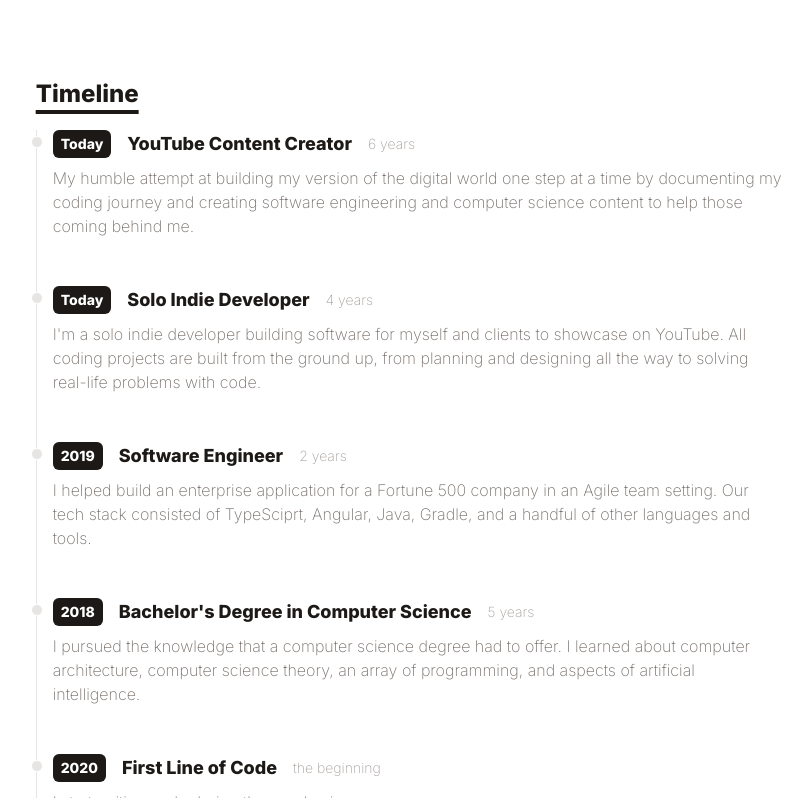
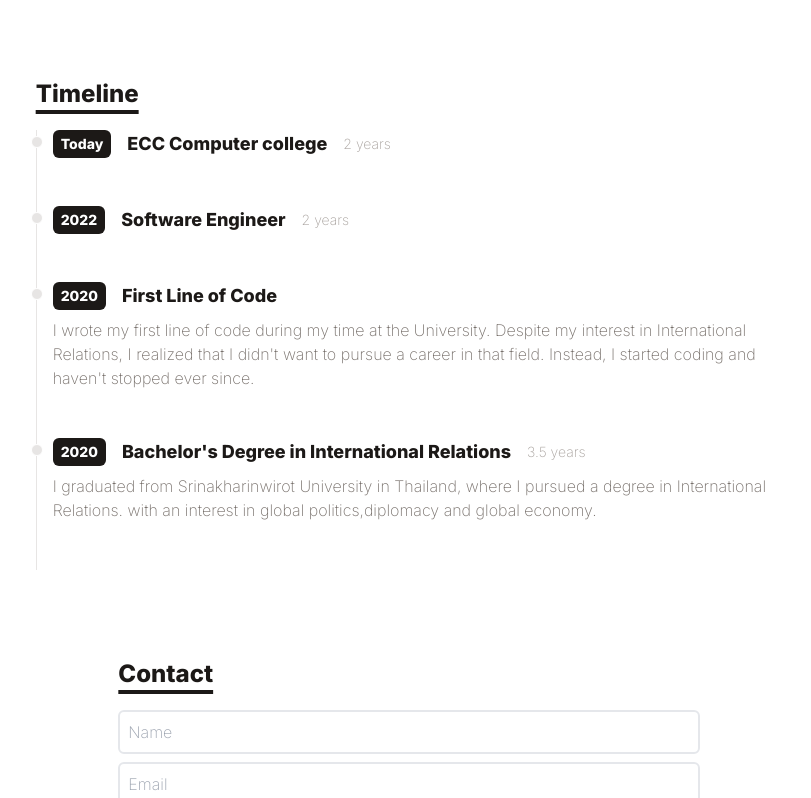
Before and after one commit to EC-9624/portfolio, a React (Vite) app: page / in a window 1280 px wide. Shown: the part 1182-1980 px from the top of the page, without its empty margins (231-1042 px from the left). Built offline with nearby package versions, Linux system fonts and the light colour scheme.

Commit message:
todo update picture

```diff
--- a/src/data/timeline.js
+++ b/src/data/timeline.js
@@ -1,36 +1,28 @@
 export default [
   {
     year: "Today",
-    title: "YouTube Content Creator",
-    duration: "6 years",
-    details:
-      "My humble attempt at building my version of the digital world one step at a time by documenting my coding journey and creating software engineering and computer science content to help those coming behind me.",
+    title: "ECC Computer college",
+    duration: "2 years",
+    details: "",
   },
   {
-    year: "Today",
-    title: "Solo Indie Developer",
-    duration: "4 years",
-    details:
-      "I'm a solo indie developer building software for myself and clients to showcase on YouTube. All coding projects are built from the ground up, from planning and designing all the way to solving real-life problems with code.",
-  },
-  {
-    year: "2019",
+    year: "2022",
     title: "Software Engineer",
     duration: "2 years",
-    details:
-      "I helped build an enterprise application for a Fortune 500 company in an Agile team setting. Our tech stack consisted of TypeSciprt, Angular, Java, Gradle, and a handful of other languages and tools.",
-  },
-  {
-    year: "2018",
-    title: "Bachelor's Degree in Computer Science",
-    duration: "5 years",
-    details:
-      "I pursued the knowledge that a computer science degree had to offer. I learned about computer architecture, computer science theory, an array of programming, and aspects of artificial intelligence.",
+    details: "",
   },
   {
     year: "2020",
     title: "First Line of Code",
-    duration: "the beginning",
-    details: "I start writing code during the pandamic.",
+    duration: "",
+    details:
+      "I wrote my first line of code during my time at the University. Despite my interest in International Relations, I realized that I didn't want to pursue a career in that field. Instead, I started coding and haven't stopped ever since.",
+  },
+  {
+    year: "2020",
+    title: "Bachelor's Degree in International Relations",
+    duration: "3.5 years",
+    details:
+      "I graduated from Srinakharinwirot University in Thailand, where I pursued a degree in International Relations. with an interest in global politics,diplomacy and global economy. ",
   },
 ];
```
Also changed, not shown: src/components/About.jsx (+5 -9 lines).
